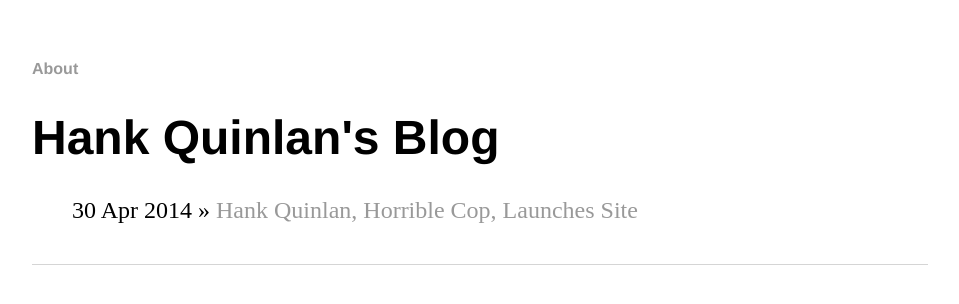
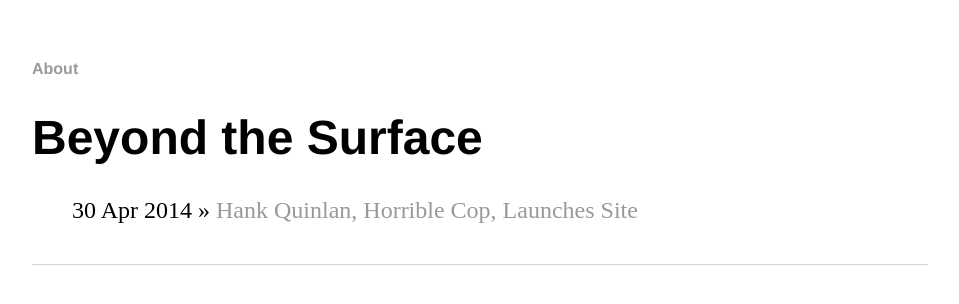
Before and after one commit to beyondthesurface/beyondthesurface.github.io, a Jekyll site: the page built from blog/index.html, in a window 1280 px wide. Shown: the top 304 px of the page, without its empty margins (160-1119 px from the left). Built offline with Jekyll 4.4.1, drawn with Linux system fonts in a browser that asks for light colours.

Commit message:
Update index.html

```diff
--- a/blog/index.html
+++ b/blog/index.html
@@ -1,6 +1,6 @@
 ---
 layout: default
-title: Hank Quinlan's Blog
+title: Beyond the Surface
 ---
 	<h1>{{ page.title }}</h1>
 	<ul class="posts">
```
